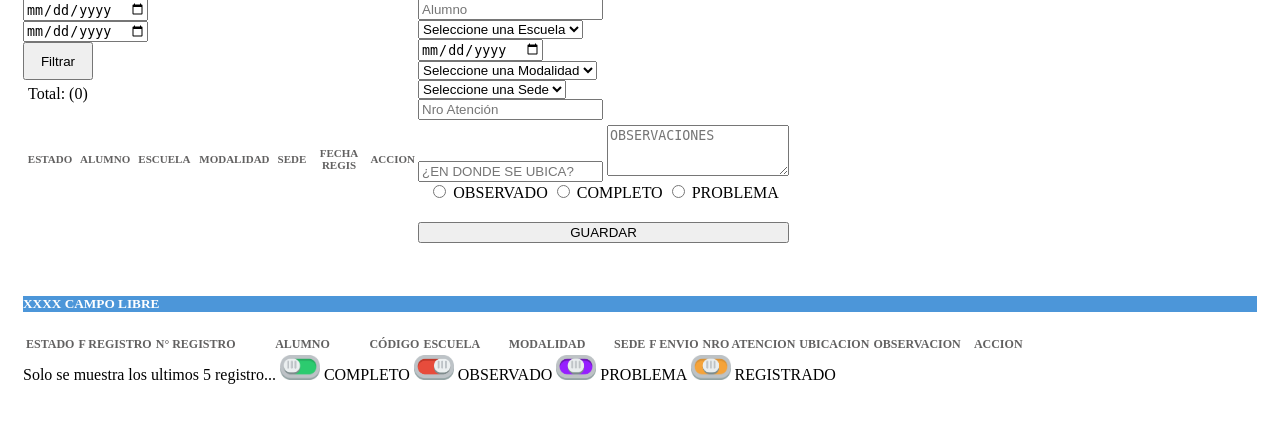
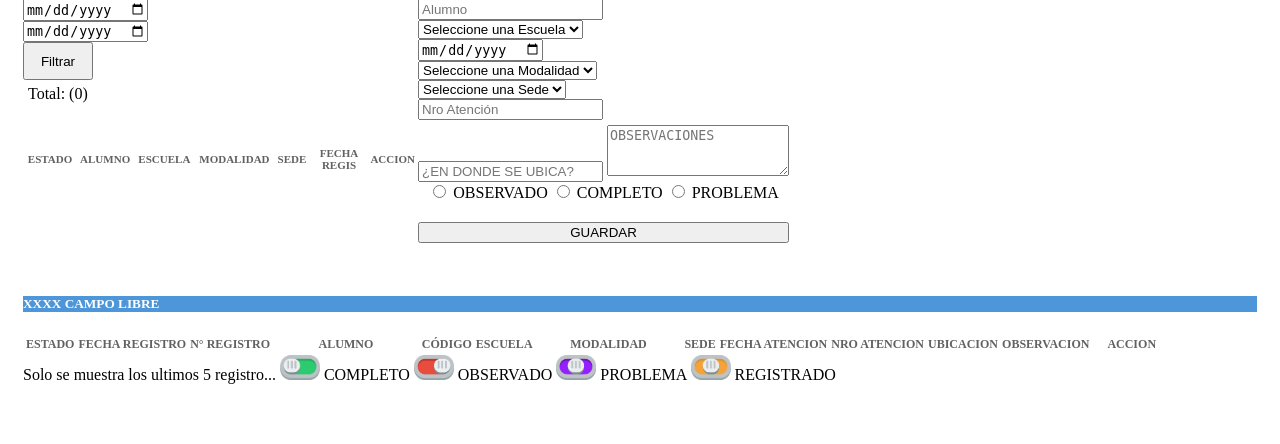
Before and after one commit to JohannChambillaF/OSARCHIVO, a PHP site: page /proyecto/revisarconfor.php in a window 1280 px wide. Shown: the part 76-520 px from the top of the page. Run offline with PHP 8.4, Linux system fonts and the light colour scheme; tables that the repository leaves empty or names only in its code hold one stand-in row (values such as "Sample post"); lists and menus that the app fills with data are empty.

Commit message:
detalles minimos de diseño

```diff
--- a/proyecto/revisarconfor.php
+++ b/proyecto/revisarconfor.php
@@ -90,7 +90,7 @@
 								<td style="display: none;"><?=$fila->ubicacion?></td>
 								<td style="display: none;"><?=$fila->observacion?></td>
 								<td>
-								<a href="#" class="btn btn-success verifconfor" idconfoficio="<?=$fila->idconfoficio?>" style="width: 30px; height: 25px;"><i class="fa-solid fa-arrow-right"></i></a>
+								<a href="#" class="btn btn-success verifconfor" idconfoficio="<?=$fila->idconfoficio?>" style="width: 30px; height: 25px;--bs-btn-padding-y: 0rem;"><i class="fa-solid fa-arrow-right"></i></a>
 								</td>
 
 							</tr>
@@ -199,14 +199,14 @@
 					<tr>
 						<th class="text-center" style="display: none;">ID</th>
 						<th class="text-center">ESTADO</th>
-						<th class="text-center">F REGISTRO</th>
+						<th class="text-center">FECHA REGISTRO</th>
 						<th class="text-center">N° REGISTRO</th>
 						<th class="text-center" style="width: 13%;">ALUMNO</th>
 						<th class="text-center">CÓDIGO</th>
 						<th class="text-center">ESCUELA</th>
 						<th class="text-center" style="width: 13%;">MODALIDAD</th>
 						<th class="text-center">SEDE</th>
-						<th class="text-center">F ENVIO</th>
+						<th class="text-center">FECHA ATENCION</th>
 						<th class="text-center">NRO ATENCION</th>
 						<th class="text-center">UBICACION</th>
 						<th class="text-center">OBSERVACION</th>
```
